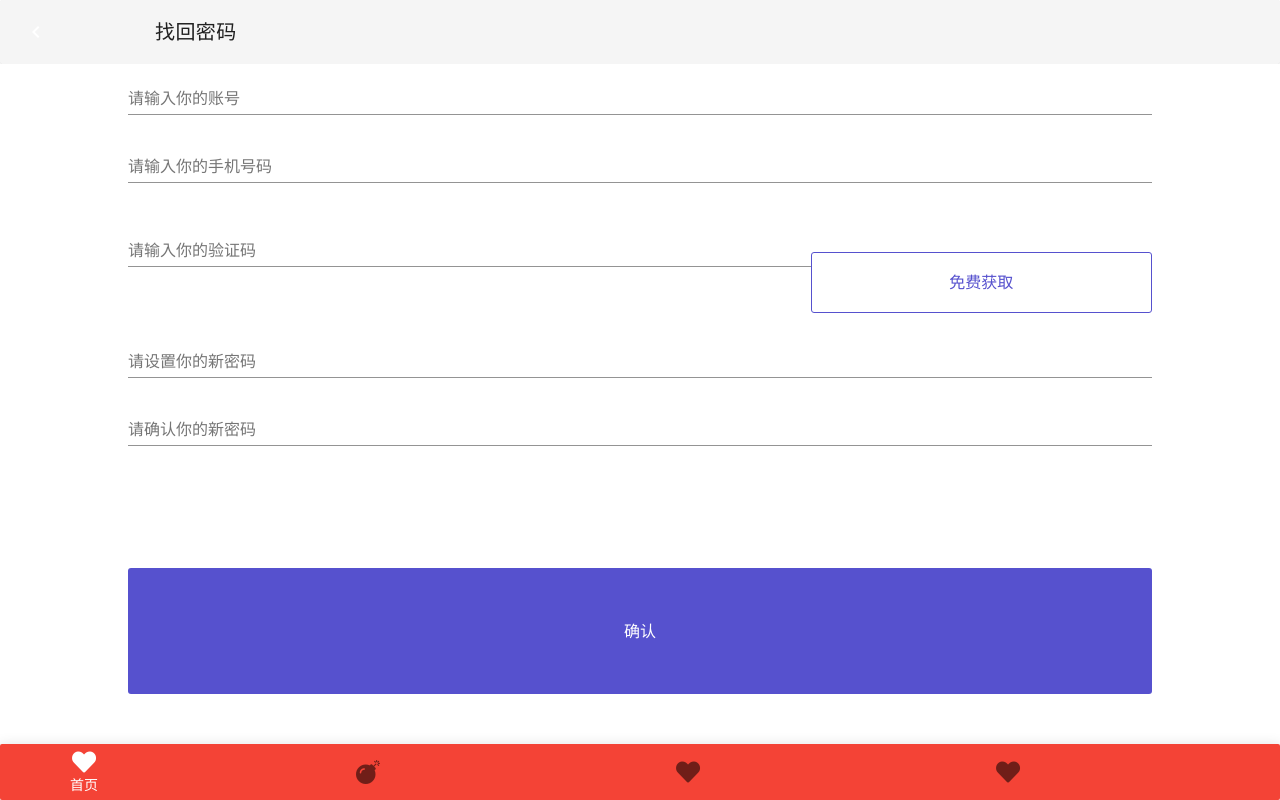
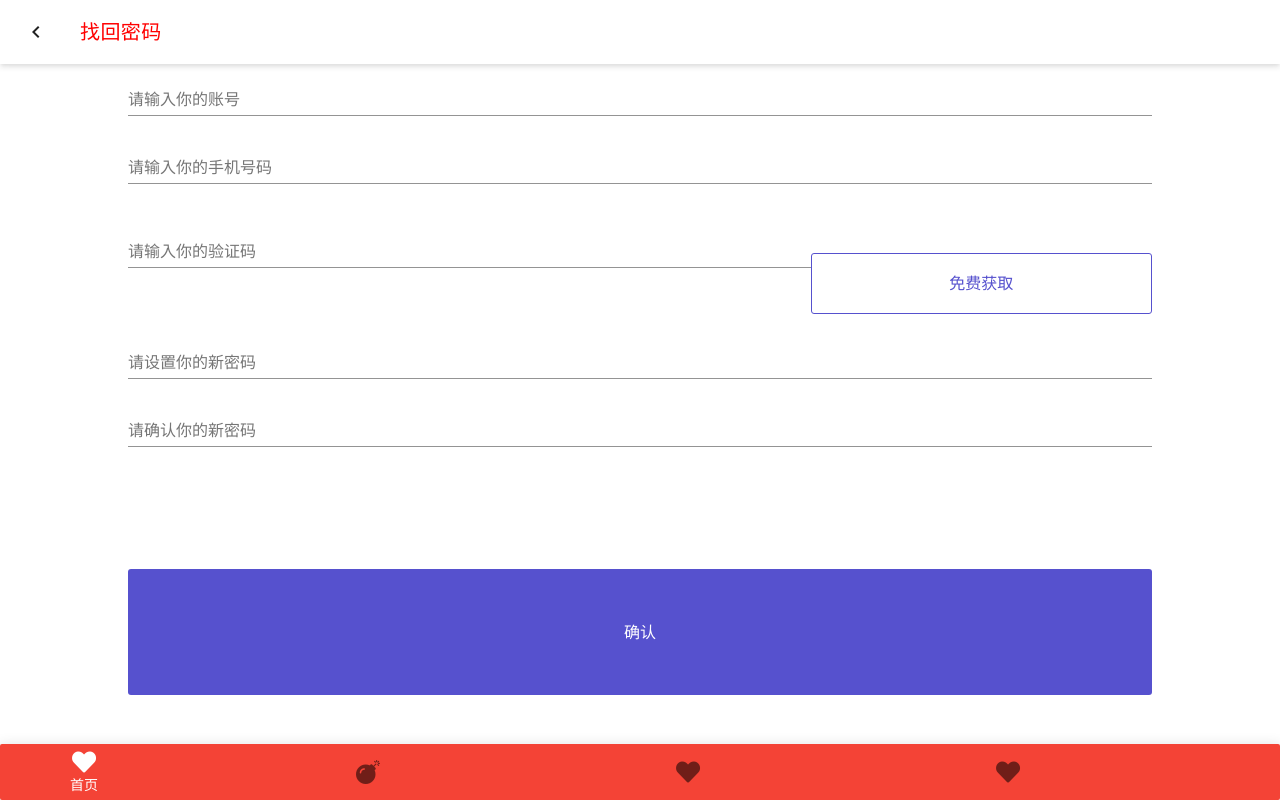
Before and after one commit to nht520/wxcx, a Vue app: page /#/Find in a window 1280 px wide. Built offline with nearby package versions, Linux system fonts and the light colour scheme; what mint-ui, vue-resource would draw is missing.

Commit message:
导航优化

```diff
--- a/src/components/Details.vue
+++ b/src/components/Details.vue
@@ -59,10 +59,9 @@
   body
     background #ffffff
   #Content
-    margin-top 20%
     width 100%
     text-align center
-    padding 0% 3%
+    padding 20% 3% 0% 3%
   #Content img
     width 90%
 
--- a/src/components/Find.vue
+++ b/src/components/Find.vue
@@ -148,12 +148,10 @@
   }
 </script>
 <style lang="stylus" rel="stylesheet/stylus">
-  .Header
-    overflow hidden
   .ActivateFrom
     width 80%
     margin 0 auto
-    margin-top 70px
+    padding-top 67px
     & button
       margin-top 10%
       width 100%
@@ -164,6 +162,8 @@
       font-size 16px
   .el-message
     margin-top 80%
+  .ActivateFrom
+    /*margin-top 45px*/
   .ActivateFrom .verification
     border 1px solid #5651ce
     background #ffffff
--- a/src/components/Header.vue
+++ b/src/components/Header.vue
@@ -1,8 +1,7 @@
 <template>
-  <div id="Header">
     <v-card flat>
-      <div class="Headerone">
-        <v-toolbar>
+      <div id="Header">
+      <v-toolbar>
           <v-btn icon>
             <v-icon  @click="back">chevron_left</v-icon>
           </v-btn>
@@ -10,7 +9,6 @@
         </v-toolbar>
       </div>
     </v-card>
-  </div>
 </template>
 <script>
   export default {
@@ -31,19 +29,18 @@
   }
 </script>
 <style lang="stylus" rel="stylesheet/stylus">
-  .Headerone
-    width 100%
-    background #fff
-    overflow hidden
-    position fixed
-    /*z-index 9999*/
-    top 0
+  #Header
+   position fixed
+   width 100%
+   z-index 999
+   background #fff
     & .v-btn__content
       color #ffffff
+  .v-toolbar__content
+   background #ffffff
   .theme--light.v-toolbar
-    background-color #5c57e3
     text-align center
     color #ffffff
   .titleText
-    margin-left 95px!important
+    color #f00
 </style>
--- a/src/components/Home.vue
+++ b/src/components/Home.vue
@@ -1,7 +1,6 @@
 <template>
     <div id="Home" >
       <!--头部-->
-      <div class="header">
       <div class="HomeHeader">
           <v-layout row>
             <v-flex xs12 sm6 offset-sm3>
@@ -18,6 +17,7 @@
             </v-flex>
           </v-layout>
         </div>
+      <v-layout row wrap>
         <!--时间筛选-->
         <div class="HomeScreen">
           <v-layout row wrap>
@@ -35,8 +35,10 @@
             </v-flex>
           </v-layout>
         </div>
-      </div>
+      </v-layout>
       <!--数据列表-->
+        <v-layout row wrap>
+          <v-flex xs12>
             <div class="hlist">
               <mt-loadmore :top-method="loadTop"   ref="loadmore" >
                 <ul
@@ -72,6 +74,8 @@
                 </ul>
               </mt-loadmore>
             </div>
+          </v-flex>
+        </v-layout>
       <!--数据加载中-->
       <Lodding ref="lodClick">
         <span v-text="lodingtext"></span>
@@ -185,12 +189,11 @@
     }
 </script>
 <style lang="stylus" rel="stylesheet/stylus">
+  #Home
+    background #f1f1f1
   .active
-    background #f00
     border 1px solid #fd7522
     color #fff
-  body
-      background #eeeeee
   .header
       position fixed
       width 100%
@@ -201,15 +204,27 @@
       padding 0
   .list
       margin-top 36%
+  .HomeHeader
+     position fixed
+     width 100%
+     z-index 998
   .HomeHeader .theme--light.v-toolbar
-      background #5c57e3
-      text-align center
-      color #ffffff
+      /*background #F00*/
+      /*text-align center*/
+      color #f00
+  .theme--light.v-toolbar
+      background #ffffff
+      -webkit-box-shadow 0 2px 4px -1px rgba(0,0,0,0.05), 0 4px 5px 0 rgba(0, 0, 0, 0.02), 0 1px 10px 0 rgba(0, 0, 0, 0.1)
+      box-shadow 0 2px 4px -1px rgba(0,0,0,0.08), 0 4px 5px 0 rgba(0, 0, 0, 0.08), 0 1px 10px 0 rgba(0,0,0,0)
   .HomeScreen
       padding 4% 15px
       background #ffffff
       text-align center
       line-height 41px
+      position fixed
+      width 100%
+      z-index 888
+      margin-top 56px
       & button
         border-radius 3px
         font-size 1rem
```
Lines whose indentation alone changed are shown as unchanged.
